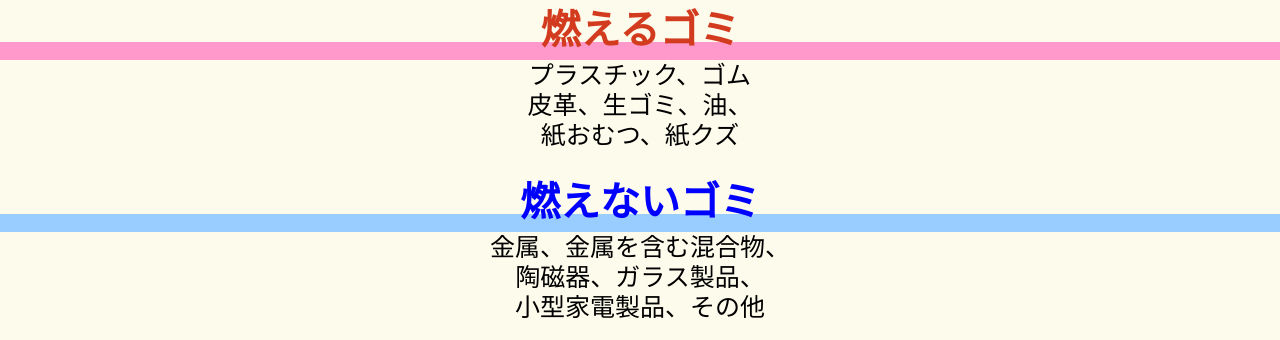
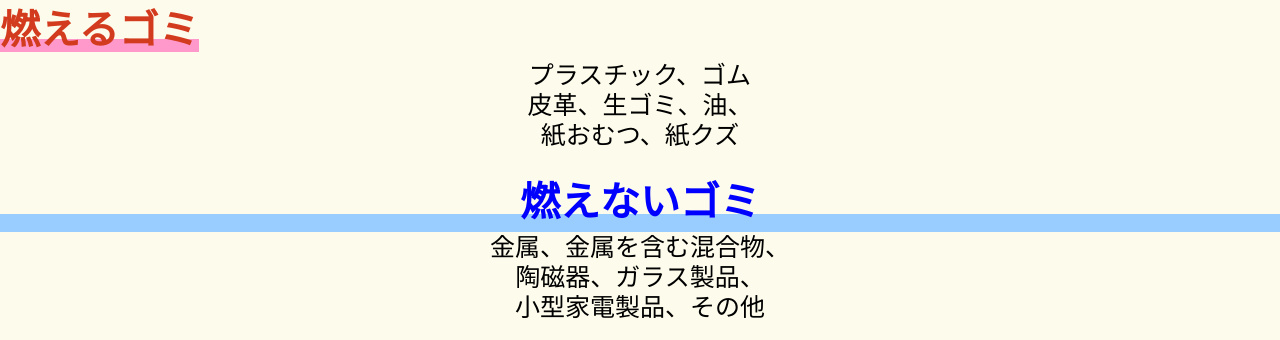
Before and after one commit to YutoGIma/gomidasi, a Flask app: page /page5/1/1 in a window 1280 px wide. Shown: the part 80-420 px from the top of the page. Run offline with Flask 2, Linux system fonts and the light colour scheme; the visitor is signed in with stand-in values (Sample User, id 1).

Commit message:
微修正

```diff
--- a/static/css/style.css
+++ b/static/css/style.css
@@ -230,6 +230,9 @@ font-weight: 700;
 text-align: center;
 color: #D33B1F;
 line-height: 60px;
+display: inline;
+margin: 0 auto;
+
 
 
 }
--- a/templates/page5.html
+++ b/templates/page5.html
@@ -32,7 +32,7 @@
           </div>
 
 
-     <div class="frammable">燃えるゴミ</div>
+     <h1 class="frammable">燃えるゴミ</h1>
      <p class="frammable_items">プラスチック、ゴム<br>皮革、生ゴミ、油、<br>紙おむつ、紙クズ</p>
     <br>
      <div class="nonframmable">燃えないゴミ</div>
```
